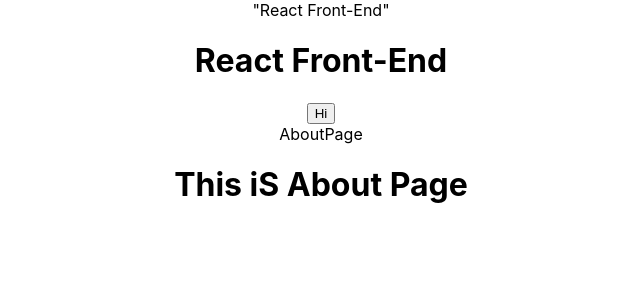
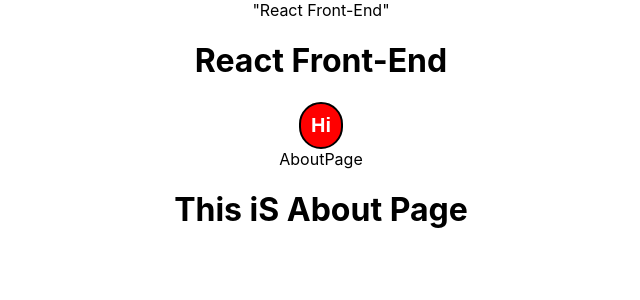
Before and after one commit to harshana-lk/ICET-REACT, a React (Create React App) app in the folder React/react-icet/: page / in a window 1280 px wide. Shown: the top 300 px of the page, without its empty margins (319-959 px from the left). Built offline with nearby package versions, Linux system fonts and the light colour scheme.

Commit message:
added & linked css

```diff
--- a/React/react-icet/src/components/RoundButton.js
+++ b/React/react-icet/src/components/RoundButton.js
@@ -1,4 +1,5 @@
 import React from "react";
+import "./style.css";
 
 const RoundButton = (props) => {
   const btnFunction = () => {
@@ -7,7 +8,9 @@
 
   return (
     <div>
-      <button onClick={btnFunction}>{props.name}</button>
+      <button onClick={btnFunction} className="btn-click">
+        {props.name}
+      </button>
     </div>
   );
 };
--- a/React/react-icet/src/components/style.css
+++ b/React/react-icet/src/components/style.css
@@ -0,0 +1,9 @@
+.btn-click {
+  background-color: red;
+  color: white;
+  font-weight: 700;
+  font-size: 20px;
+  padding: 10px 10px;
+  border-radius: 35px;
+  border: 2px solid black;
+}
```
